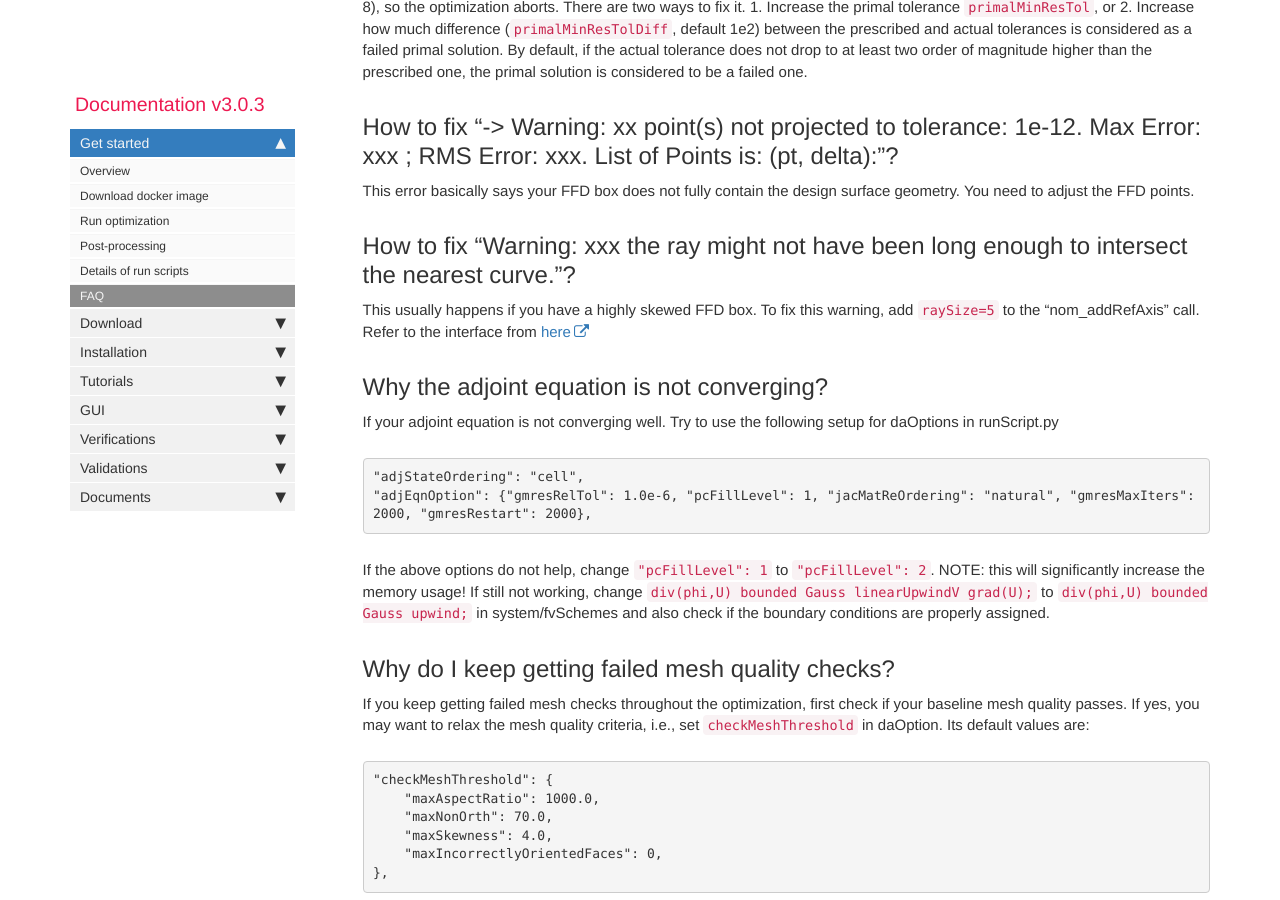
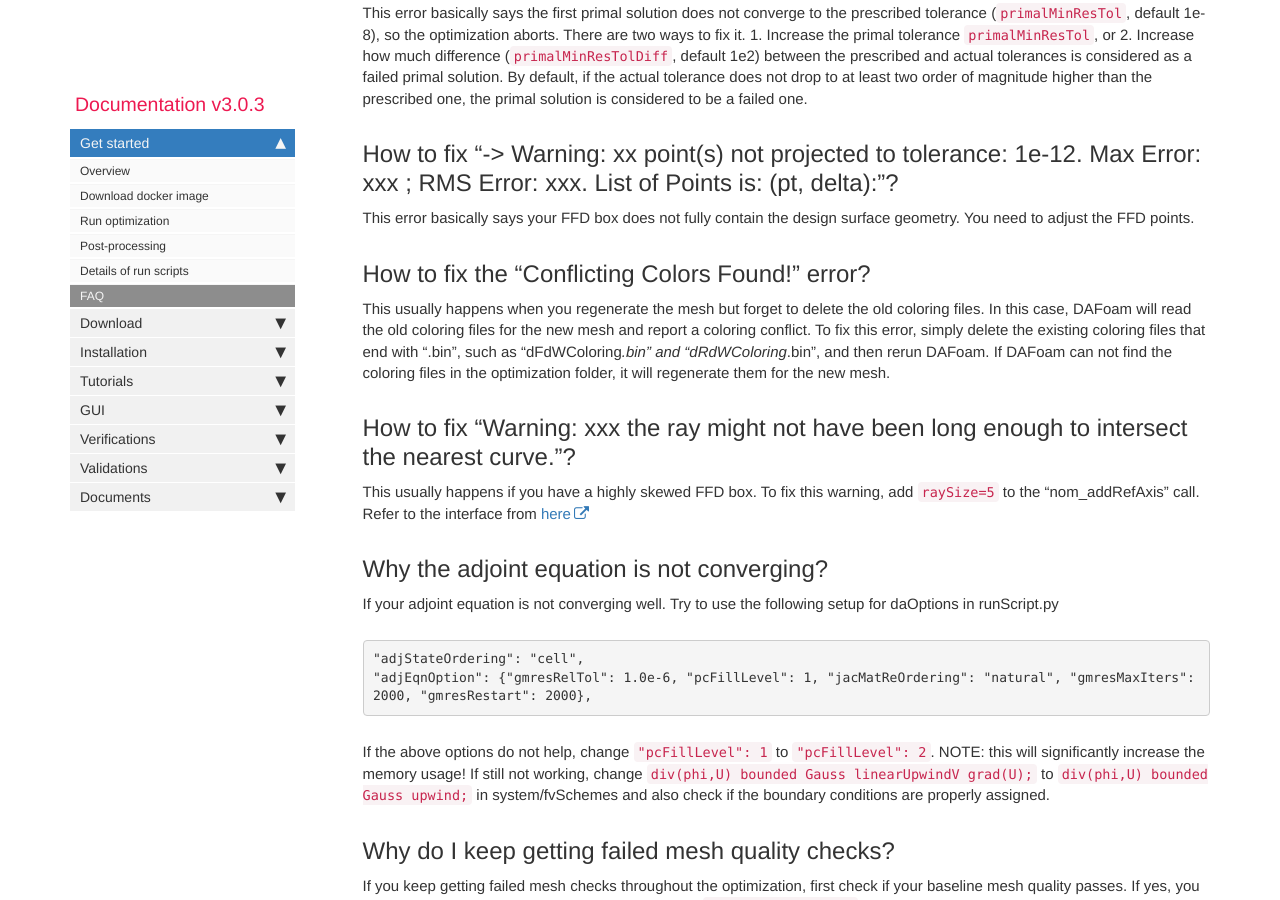
Before and after one commit to DAFoam/DAFoam.github.io, a Jekyll site: the page built from pages/mydoc/mydoc_get_started_faq.md, in a window 1280 px wide and 900 px high, scrolled down 4803 px. Built offline with Jekyll 4.4.1, drawn with Linux system fonts in a browser that asks for light colours; comment, search, counter and statistics services are not loaded; some of the changed text lies outside the part shown.

Commit message:
content update

```diff
--- a/pages/mydoc/mydoc_get_started_faq.md
+++ b/pages/mydoc/mydoc_get_started_faq.md
@@ -121,6 +121,10 @@ This error basically says the first primal solution does not converge to the pre
 
 This error basically says your FFD box does not fully contain the design surface geometry. You need to adjust the FFD points.
 
+## How to fix the "Conflicting Colors Found!" error?
+
+This usually happens when you regenerate the mesh but forget to delete the old coloring files. In this case, DAFoam will read the old coloring files for the new mesh and report a coloring conflict. To fix this error, simply delete the existing coloring files that end with ".bin", such as "dFdWColoring*.bin" and "dRdWColoring*.bin", and then rerun DAFoam. If DAFoam can not find the coloring files in the optimization folder, it will regenerate them for the new mesh.
+
 ## How to fix "Warning: xxx the ray might not have been long enough to intersect the nearest curve."?
 
 This usually happens if you have a highly skewed FFD box. To fix this warning, add `raySize=5` to the "nom_addRefAxis" call. Refer to the interface from [here](https://github.com/mdolab/pygeo/blob/c417b0fea7d534458871aac8721a0c452a47eaae/pygeo/parameterization/DVGeo.py#L240)
```
